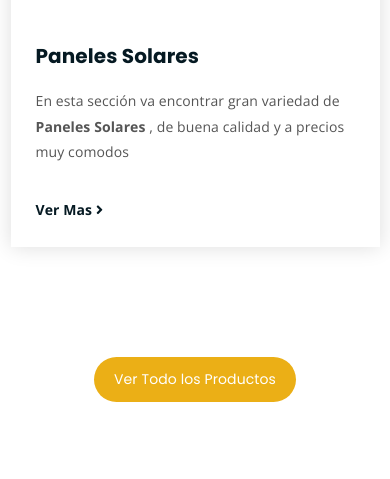
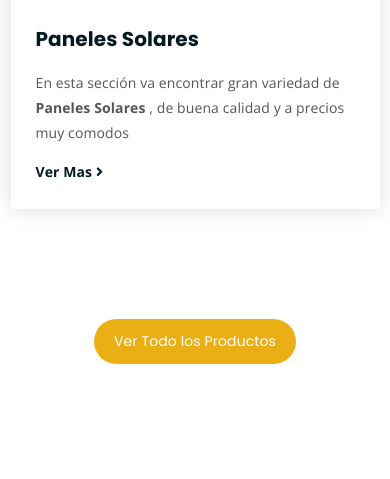
Before and after one commit to jhonccastilloa/Novatec-Energy, a PHP site: page / in a window 390 px wide. Shown: the part 2279-2758 px from the top of the page. Run offline with PHP 8.4, Linux system fonts and the light colour scheme; data comes from the database, SQL or seed files in the repository; some libraries are stand-ins or nearby versions.

Commit message:
feat(news): implement product category card layout and enhance news section styles

```diff
--- a/assets/css/main.css
+++ b/assets/css/main.css
@@ -1661,6 +1694,62 @@ p.excerpt {
 
 .single-latest-news {
   margin-bottom: 30px;
+}
+
+.product-category-card-col {
+  display: flex;
+  margin-bottom: 30px;
+}
+
+.product-category-card {
+  display: flex;
+  flex-direction: column;
+  height: 460px;
+  margin-bottom: 0;
+  overflow: hidden;
+  width: 100%;
+}
+
+.product-category-card .product-image {
+  align-items: center;
+  box-sizing: border-box;
+  display: flex;
+  justify-content: center;
+  padding: 30px 30px 0;
+  height: 250px;
+}
+
+.product-category-card .product-image img {
+  height: 100%;
+  margin-bottom: 0;
+  object-fit: contain;
+  width: 100%;
+}
+
+.product-category-card .news-text-box {
+  display: flex;
+  flex: 1;
+  flex-direction: column;
+  min-height: 0;
+}
+
+.product-category-card h3,
+.product-category-card .excerpt {
+  display: -webkit-box;
+  overflow: hidden;
+  -webkit-box-orient: vertical;
+}
+
+.product-category-card h3 {
+  -webkit-line-clamp: 2;
+}
+
+.product-category-card .excerpt {
+  -webkit-line-clamp: 3;
+}
+
+.product-category-card .read-more-btn {
+  margin-top: auto;
 }
 
 .single-artcile-bg {
--- a/assets/css/scss/sections/_news.scss
+++ b/assets/css/scss/sections/_news.scss
@@ -81,6 +81,63 @@ p {
 
 .single-latest-news {
   margin-bottom: 30px;
+}
+
+.product-category-card-col {
+  display: flex;
+  margin-bottom: 30px;
+}
+
+.product-category-card {
+  display: flex;
+  flex-direction: column;
+  height: 460px;
+  margin-bottom: 0;
+  overflow: hidden;
+  width: 100%;
+
+  .product-image {
+    align-items: center;
+    box-sizing: border-box;
+    display: flex;
+    flex: 0 0 150px;
+    height: 150px;
+    justify-content: center;
+    padding: 30px 30px 0;
+
+    img {
+      height: 100%;
+      margin-bottom: 0;
+      object-fit: contain;
+      width: 100%;
+    }
+  }
+
+  .news-text-box {
+    display: flex;
+    flex: 1;
+    flex-direction: column;
+    min-height: 0;
+  }
+
+  h3,
+  .excerpt {
+    display: -webkit-box;
+    overflow: hidden;
+    -webkit-box-orient: vertical;
+  }
+
+  h3 {
+    -webkit-line-clamp: 2;
+  }
+
+  .excerpt {
+    -webkit-line-clamp: 3;
+  }
+
+  .read-more-btn {
+    margin-top: auto;
+  }
 }
 
 .single-artcile-bg {
--- a/index.php
+++ b/index.php
@@ -27,7 +27,7 @@
 	<!-- mean menu css -->
 	<link rel="stylesheet" href="assets/css/meanmenu.min.css">
 	<!-- main style -->
-	<link rel="stylesheet" href="assets/css/main.css">
+	<link rel="stylesheet" href="assets/css/main.css?v=20260604-1">
 	<!-- responsive -->
 	<link rel="stylesheet" href="assets/css/responsive.css">
 
@@ -153,20 +153,24 @@ include_once("head.php");
 				</div>
 			</div>
 		</div>
-		<div class="row">
+		<div class="row product-category-cards">
 			<?php
-			$query = "SELECT  category.id,category.category,productos.id as 'idProduct',productos.imagen FROM category LEFT JOIN productos ON category.id=productos.id_categoria";
+			$query = "SELECT category.id, category.category, productos.id as 'idProduct', productos.imagen
+				FROM category
+				INNER JOIN (
+					SELECT id_categoria, MIN(id) as idProduct
+					FROM productos
+					GROUP BY id_categoria
+				) category_product ON category.id = category_product.id_categoria
+				INNER JOIN productos ON productos.id = category_product.idProduct
+				ORDER BY category.id";
 			$result = $conn->query($query);
-			$aux = '';
 			while ($row = $result->fetch_assoc()) {
 				$array = explode('.', $row['imagen']);
 				$ext = end($array);
-				if ($row['id'] == $aux) {
-					continue;
-				}
 			?>
-				<div class="col-lg-4 col-md-6">
-					<div class="single-latest-news">
+				<div class="col-lg-4 col-md-6 product-category-card-col">
+					<div class="single-latest-news product-category-card">
 						<div class="product-image">
 							<img src="./productsImg/<?php echo $row['idProduct'] . '.' . $ext ?>"  alt="" >
 						</div>
@@ -179,7 +183,6 @@ include_once("head.php");
 					</div>
 				</div>
 			<?php
-				$aux = $row['id'];
 			}
 			?>
 
```
Also changed, not shown: other parts of assets/css/main.css (+105 -70 lines).
